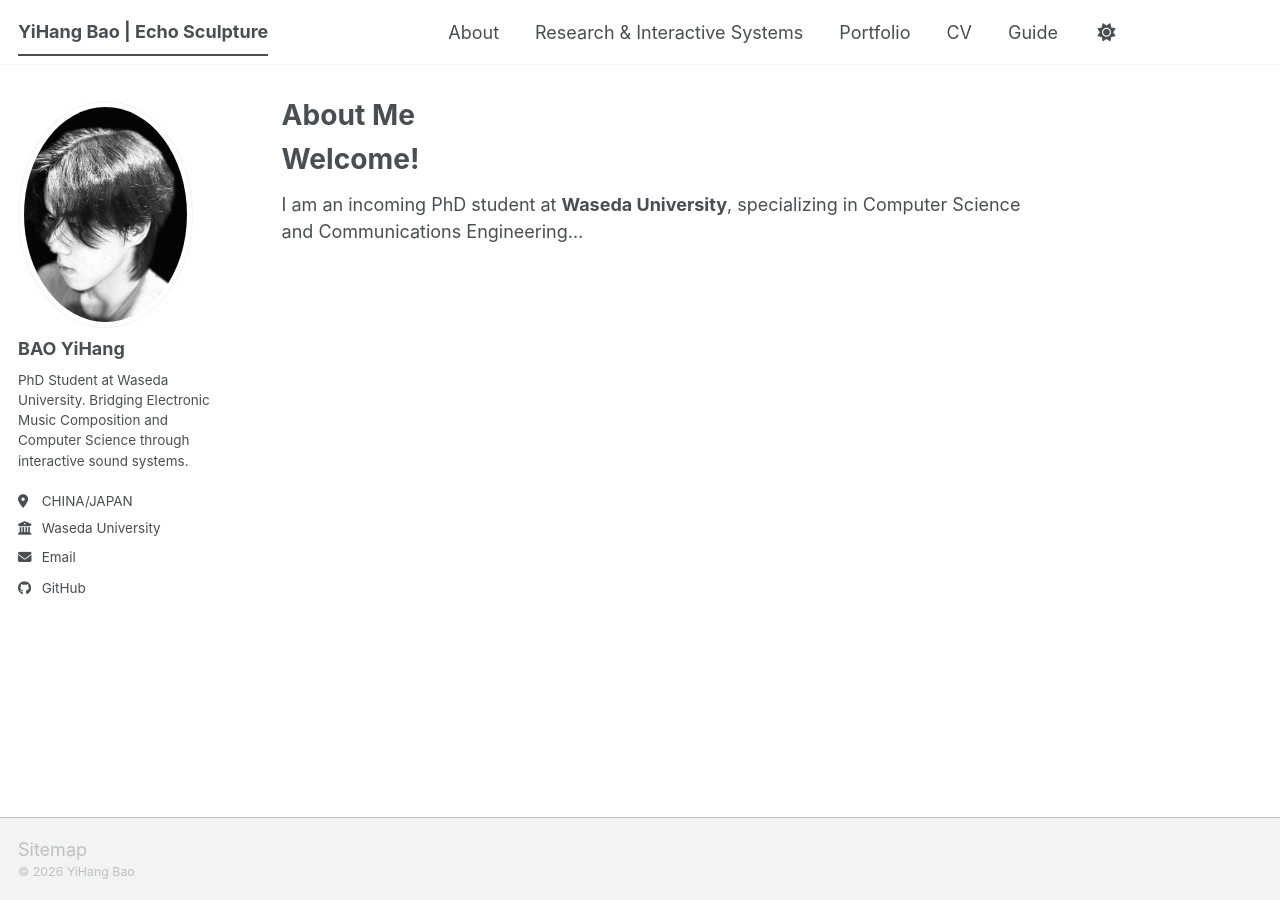
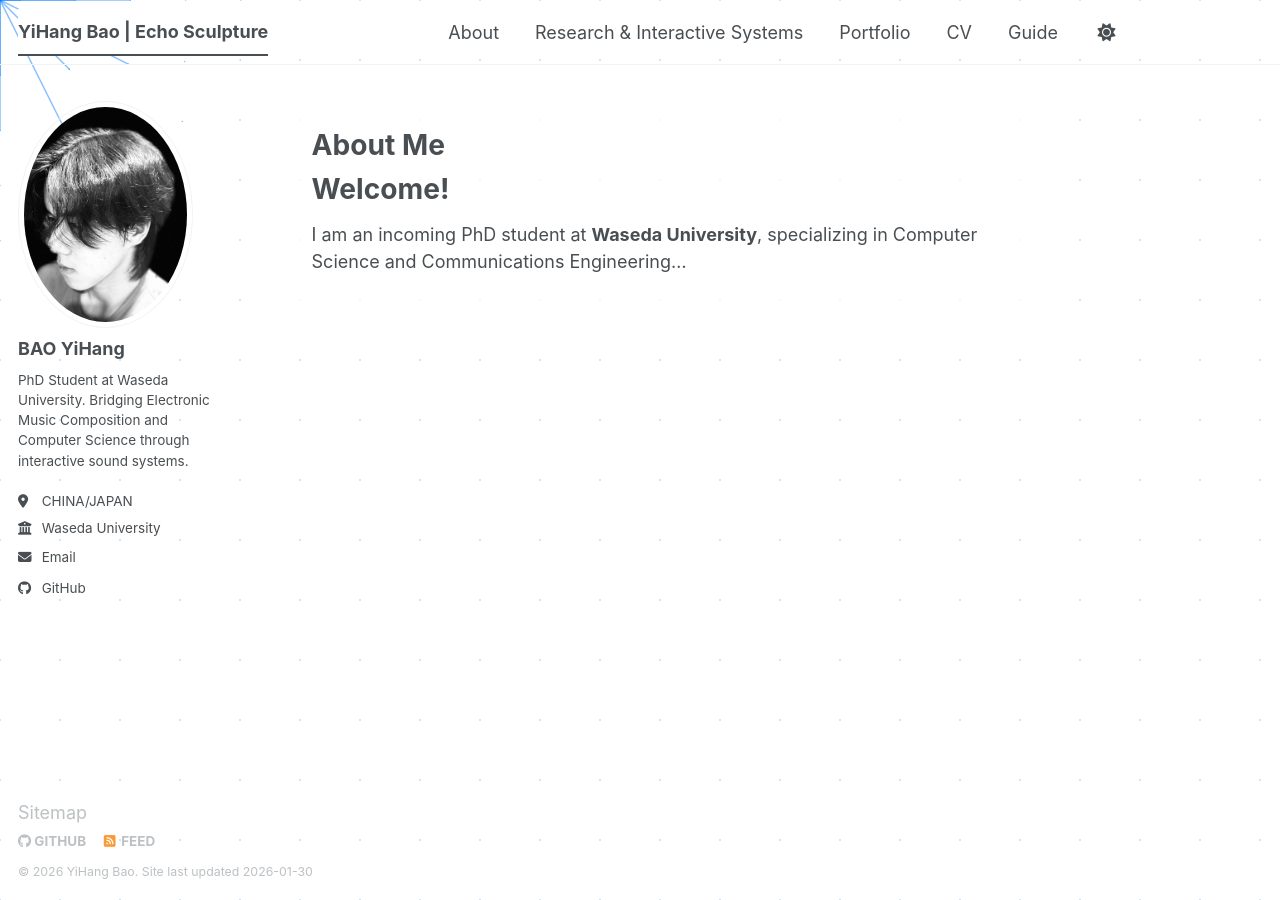
Before and after one commit to Echo-Sculpture/Echo-Sculpture.github.io, a Jekyll site: the page built from _pages/about.md, in a window 1280 px wide. Built offline with Jekyll 4.4.1, drawn with Linux system fonts in a browser that asks for light colours; nearby versions of some CDN libraries; a script bundle is joined from its source files by our own code; library files that are not in the unit come from our copies.

Commit message:
Update footer.html

```diff
--- a/_includes/footer.html
+++ b/_includes/footer.html
@@ -1,69 +1,95 @@
+{% if site.author.github or site.author.bitbucket or site.atom_feed.hide != true %}
+<div class="page__footer-follow">
+  <ul class="social-icons">
+    {% if site.author.github %}
+      <li><a href="https://github.com/{{ site.author.github }}"><i class="fab fa-github" aria-hidden="true"></i> GitHub</a></li>
+    {% endif %}
+    <li><a href="{% if site.atom_feed.path %}{{ site.atom_feed.path }}{% else %}{{ base_path }}/feed.xml{% endif %}"><i class="fa fa-fw fa-rss-square" aria-hidden="true"></i> Feed</a></li>
+  </ul>
+</div>
+{% endif %}
+
 <div class="page__footer-copyright">
-  &copy; {{ site.time | date: '%Y' }} {{ site.name | default: site.title }}
+  &copy; {{ site.time | date: '%Y' }} {{ site.name | default: site.title }}. Site last updated {{ "now" | date: '%Y-%m-%d' }}
 </div>
 
 <style>
-  /* 强制画布全屏、置底、可见 */
-  #p5-canvas {
+  /* 1. 深度拆除：把所有可能挡住背景的层级全部设为透明 */
+  html, body,
+  #main,
+  .initial-content,
+  .page,
+  .page__inner-wrap,
+  .page__content,
+  .page__footer,
+  .masthead,
+  .greedy-nav,
+  .sidebar,
+  .archive {
+    background-color: transparent !important;
+    background: transparent !important;
+    border: none !important;
+    box-shadow: none !important;
+  }
+
+  /* 2. 这里的选择器是关键：AcademicPages 某些版本会给 wrapper 加背景 */
+  #main-content, #main-wrapper, .wrapper {
+    background-color: transparent !important;
+  }
+
+  /* 3. 保护文字可读性：只给最内层的文字块加半透明色 */
+  /* 如果你觉得文字还是看不清，可以把 0.75 调高到 0.85 */
+  .page__inner-wrap {
+    background-color: rgba(255, 255, 255, 0.75) !important;
+    padding: 30px !important;
+    border-radius: 15px !important;
+    backdrop-filter: blur(4px); /* 让背景有一点朦胧感，更高级 */
+    z-index: 1;
+  }
+
+  /* 4. 确保 p5 画布在所有透明层之下，但在 body 之上 */
+  #p5-background {
     position: fixed !important;
-    top: 0 !important;
-    left: 0 !important;
-    width: 100vw !important;
-    height: 100vh !important;
-    z-index: -1 !important;
-    background: #000 !important; /* 强制背景黑色，能看到它就说明加载成功 */
-  }
-  /* 强制所有上层容器透明 */
-  html, body, #main, .wrapper, .page__inner-wrap {
-    background: transparent !important;
+    top: 0;
+    left: 0;
+    z-index: -1 !important; /* 置底 */
+    pointer-events: none;
   }
 </style>
 
 {% raw %}
 <script src="https://cdnjs.cloudflare.com/ajax/libs/p5.js/1.4.0/p5.min.js"></script>
 <script>
-  // 使用最基础的 JavaScript 语法，避免任何可能引起歧义的符号
-  var mic, fft;
-  var isStarted = false;
-
   function setup() {
-    var cnv = createCanvas(windowWidth, windowHeight);
-    cnv.id('p5-canvas');
+    let cnv = createCanvas(windowWidth, windowHeight);
+    cnv.style('position', 'fixed');
+    cnv.style('top', '0');
+    cnv.style('left', '0');
+    cnv.style('z-index', '-1');
     cnv.parent(document.body);
-
-    // 初始化颜色模式
-    colorMode(HSB, 360, 100, 100);
-    console.log("P5 initialized");
   }
 
   function draw() {
-    background(0, 0, 10); // 深色背景
-
-    if (!isStarted) {
-      fill(255);
-      textAlign(CENTER);
-      text("CLICK TO ACTIVATE VISUALIZER", width/2, height/2);
-    } else {
-      // 绘制简单的动态方块作为测试
-      for (var i = 0; i < 10; i++) {
-        var h = (frameCount + i * 20) % 360;
-        fill(h, 80, 100);
-        rect(i * 100, height/2 + sin(frameCount * 0.05 + i) * 100, 80, 80);
+    clear();
+    stroke(0, 122, 255, 120);
+    strokeWeight(1.5);
+    let step = 60;
+    for (let x = 0; x <= width; x += step) {
+      for (let y = 0; y <= height; y += step) {
+        let d = dist(mouseX, mouseY, x, y);
+        if (d < 250) {
+          let angle = atan2(y - mouseY, x - mouseX);
+          let offset = map(d, 0, 250, 20, 0);
+          let px = x + cos(angle) * offset;
+          let py = y + sin(angle) * offset;
+          point(px, py);
+          if (d < 150) {
+            line(px, py, mouseX, mouseY);
+          }
+        } else {
+          point(x, y);
+        }
       }
-    }
-  }
-
-  function mousePressed() {
-    if (!isStarted) {
-      // 激活音频
-      if (typeof p5.AudioIn !== 'undefined') {
-        mic = new p5.AudioIn();
-        mic.start();
-        fft = new p5.FFT();
-        fft.setInput(mic);
-      }
-      isStarted = true;
-      console.log("Audio enabled");
     }
   }
 
```
